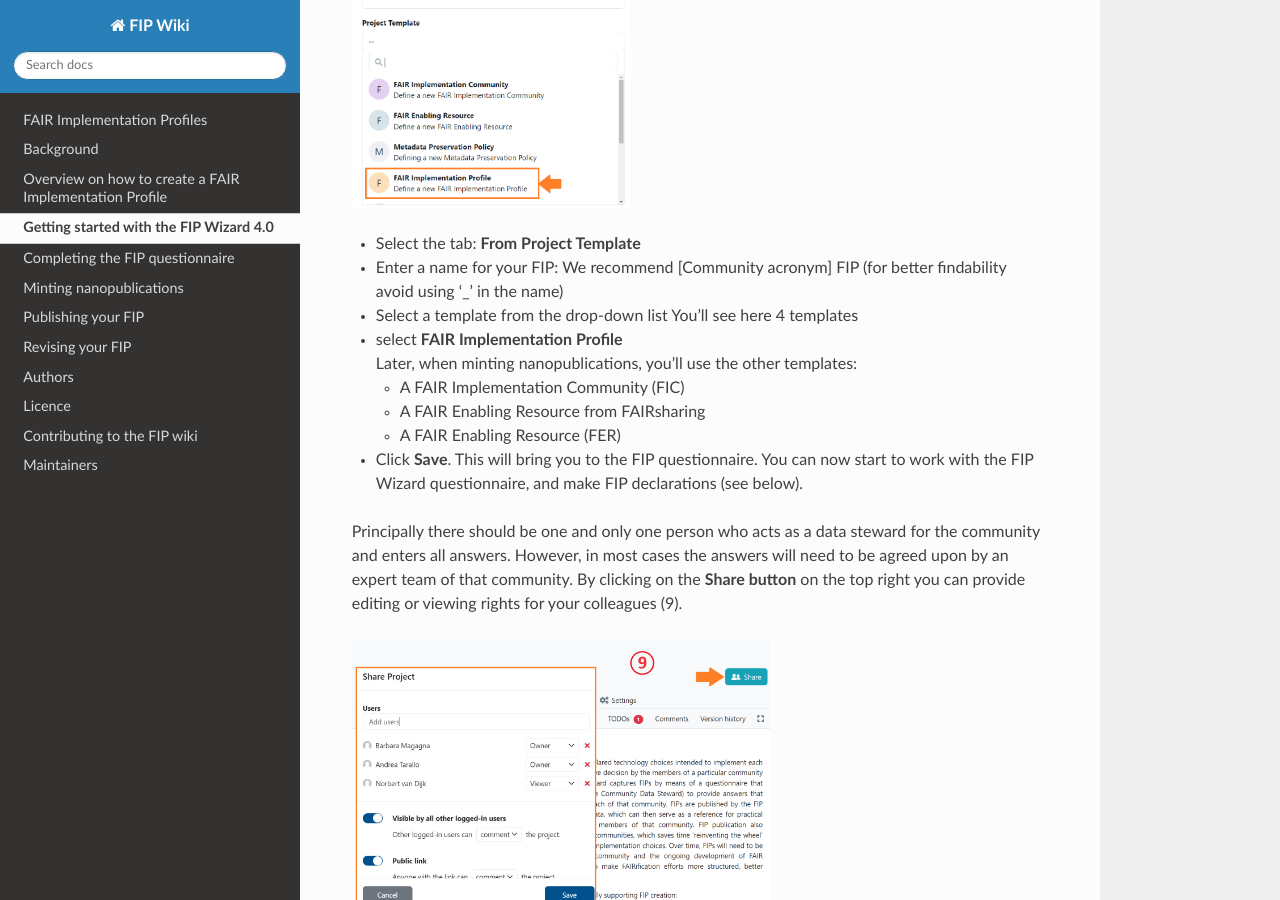
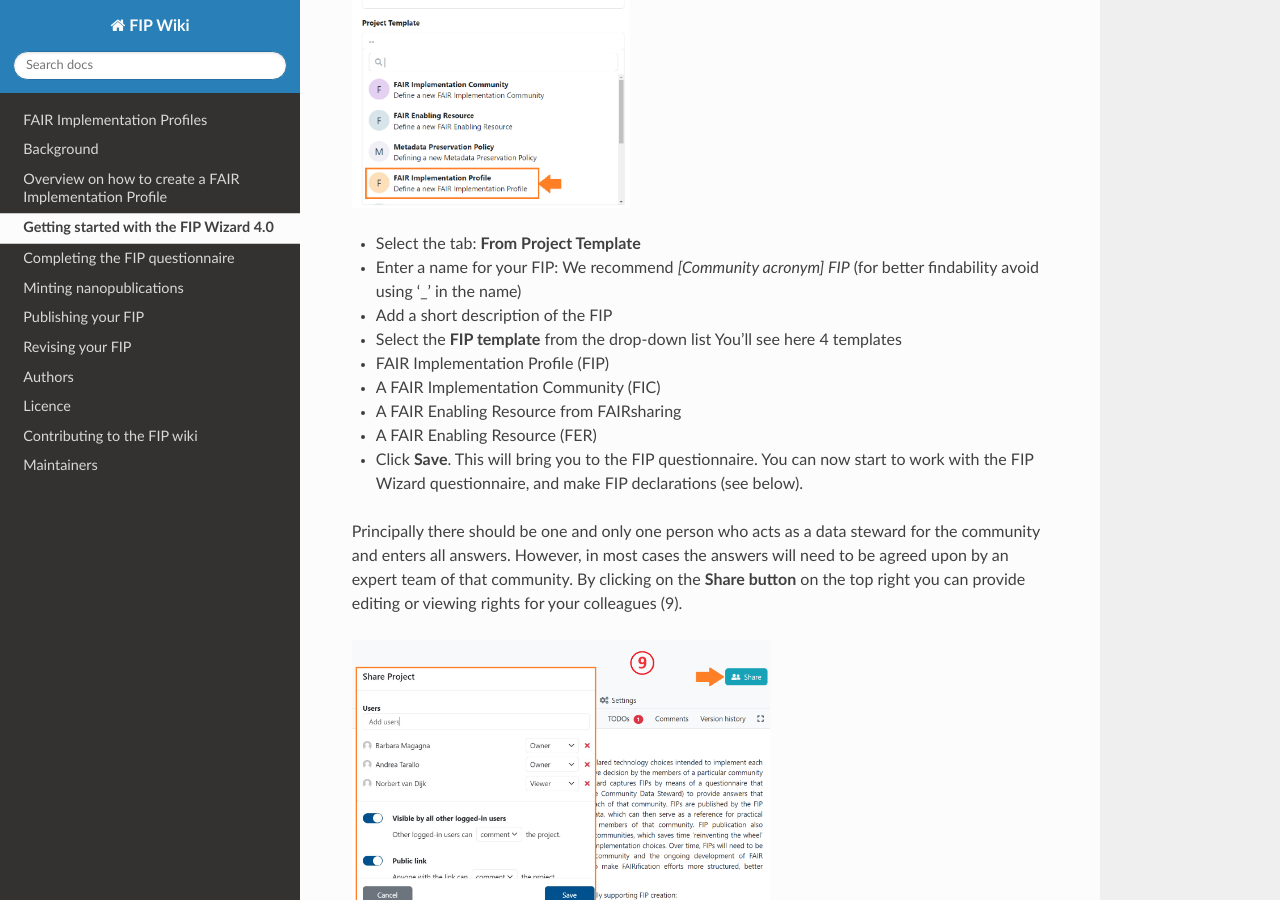
Before and after one commit to gofair-foundation/fip, a Sphinx documentation site: the page built from docs/GettingStarted.md, in a window 1280 px wide and 900 px high, scrolled down 2468 px. Built offline with Sphinx 7.4.7 and the Read the Docs theme 2.0.0, drawn with Linux system fonts in a browser that asks for light colours.

```diff
--- a/docs/GettingStarted.md
+++ b/docs/GettingStarted.md
@@ -43,16 +43,17 @@
 
 - Select the tab: **From Project Template**
 
-- Enter a name for your FIP: We recommend [Community acronym] FIP (for better findability avoid using '_' in the name)
+- Enter a name for your FIP: We recommend *[Community acronym] FIP* (for better findability avoid using '_' in the name)
 
-- Select a template from the drop-down list
+- Add a short description of the FIP
+
+- Select the **FIP template** from the drop-down list
 You’ll see here 4 templates
 
-- select **FAIR Implementation Profile**
-Later, when minting nanopublications, you’ll use the other templates:
-   - A FAIR Implementation Community (FIC)
-   - A FAIR Enabling Resource from FAIRsharing
-   - A FAIR Enabling Resource (FER)
+- FAIR Implementation Profile (FIP)
+- A FAIR Implementation Community (FIC)
+- A FAIR Enabling Resource from FAIRsharing
+- A FAIR Enabling Resource (FER)
 
 - Click **Save**. This will bring you to the FIP questionnaire. You can now start to work with the FIP Wizard questionnaire, and make FIP declarations (see below).
 
```
